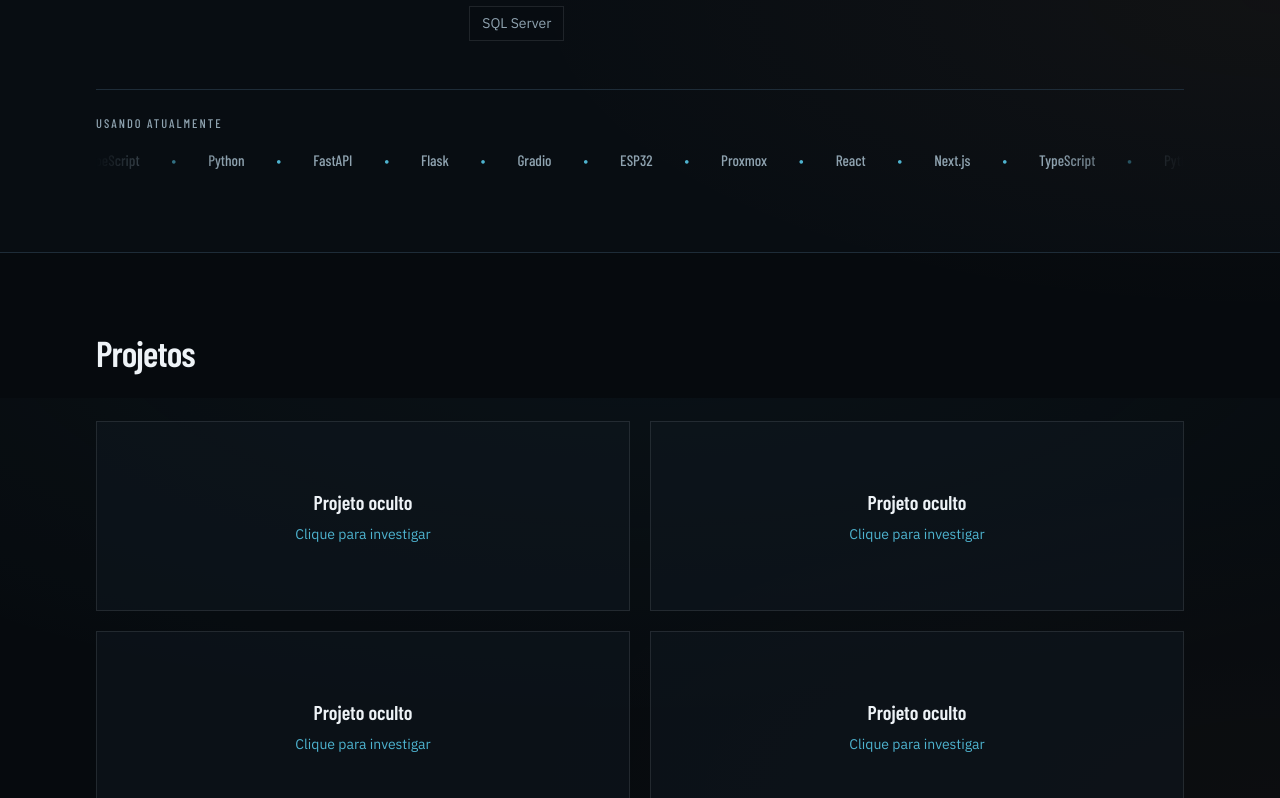
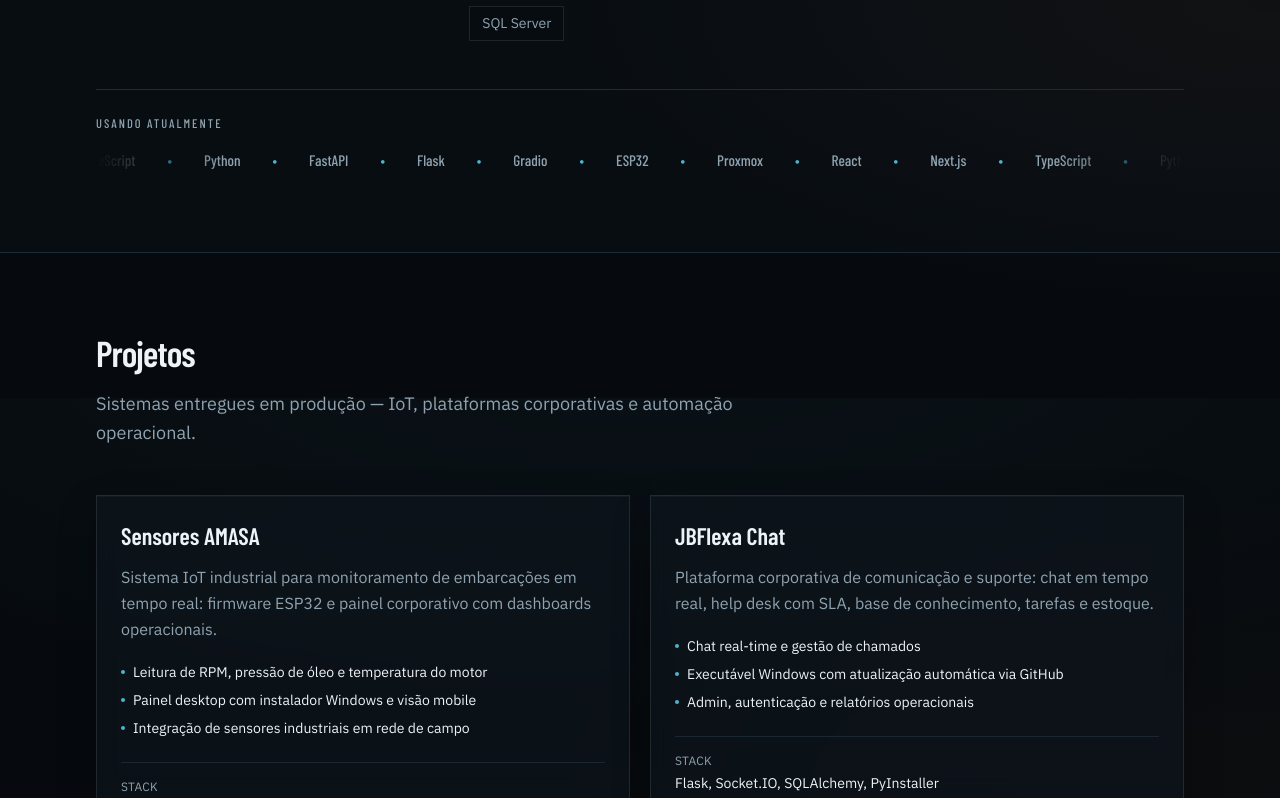
Before and after one commit to camilomelo8428/portfolio-camilo, a Next.js app: page /portfolio-camilo/ in a window 1280 px wide. Shown: the part 2002-2800 px from the top of the page. Built offline with nearby package versions, Linux system fonts and the light colour scheme.

Commit message:
fix: exibe projetos abertos em vez de cards ocultos

```diff
--- a/src/app/globals.css
+++ b/src/app/globals.css
@@ -897,6 +897,23 @@ body {
   }
 }
 
+.project-card {
+  height: 100%;
+  border: 1px solid rgba(238, 243, 247, 0.1);
+  background: rgba(16, 24, 32, 0.55);
+  padding: 1.5rem;
+  transition:
+    border-color 0.3s ease,
+    background-color 0.3s ease,
+    transform 0.3s ease;
+}
+
+.project-card:hover {
+  border-color: rgba(78, 179, 207, 0.4);
+  background: rgba(78, 179, 207, 0.06);
+  transform: translateY(-2px);
+}
+
 .project-hidden-card {
   height: 100%;
 }
--- a/src/components/Projects.tsx
+++ b/src/components/Projects.tsx
@@ -1,24 +1,10 @@
 "use client";
 
-import { useState } from "react";
 import { RevealOnScroll } from "@/components/RevealOnScroll";
 import { useLanguage } from "@/i18n/LanguageProvider";
 
 export function Projects() {
   const { t } = useLanguage();
-  const [revealed, setRevealed] = useState<Set<number>>(new Set());
-
-  const toggleProject = (index: number) => {
-    setRevealed((previous) => {
-      const next = new Set(previous);
-      if (next.has(index)) {
-        next.delete(index);
-      } else {
-        next.add(index);
-      }
-      return next;
-    });
-  };
 
   return (
     <section id="projetos" className="section-shell border-b border-line bg-bg-deep/40">
@@ -27,27 +13,19 @@ export function Projects() {
           <h2 className="font-[family-name:var(--font-display)] text-3xl font-semibold tracking-tight text-ink md:text-4xl">
             {t.projects.heading}
           </h2>
+          <p className="mt-4 max-w-2xl text-base leading-relaxed text-ink-muted md:text-lg">
+            {t.projects.lead}
+          </p>
         </RevealOnScroll>
 
-        <div className="mt-12 grid gap-5 md:grid-cols-2 lg:grid-cols-2">
-          {t.projects.items.map((project, index) => {
-            const isOpen = revealed.has(index);
-
-            return (
+        <div className="mt-12 grid gap-5 md:grid-cols-2">
+          {t.projects.items.map((project, index) => (
             <RevealOnScroll key={project.name} delay={index * 70}>
-                <article className="project-hidden-card">
-                  <button
-                    type="button"
-                    className="project-hidden-card__trigger"
-                    aria-expanded={isOpen}
-                    onClick={() => toggleProject(index)}
-                  >
-                    {isOpen ? (
-                      <div className="project-hidden-card__content text-left">
+              <article className="project-card">
                 <h3 className="font-[family-name:var(--font-display)] text-xl font-semibold text-ink md:text-2xl">
                   {project.name}
                 </h3>
-                        <p className="mt-4 text-sm leading-relaxed text-ink-muted md:text-base">
+                <p className="mt-3 text-sm leading-relaxed text-ink-muted md:text-base">
                   {project.summary}
                 </p>
                 <ul className="mt-5 space-y-2 text-sm text-ink">
@@ -72,29 +50,14 @@ export function Projects() {
                       target="_blank"
                       rel="noopener noreferrer"
                       className="mt-4 inline-flex items-center gap-1 text-sm font-medium text-steel underline-offset-4 hover:underline"
-                              onClick={(event) => event.stopPropagation()}
                     >
                       {t.projects.codeLinkLabel} ↗
                     </a>
                   ) : null}
                 </div>
-                        <p className="mt-5 text-xs text-ink-muted">
-                          {t.projects.closeHint}
-                        </p>
-                      </div>
-                    ) : (
-                      <div className="project-hidden-card__locked">
-                        <h3 className="font-[family-name:var(--font-display)] text-lg font-semibold text-ink md:text-xl">
-                          {t.projects.hiddenTitle}
-                        </h3>
-                        <p className="mt-2 text-sm text-steel">{t.projects.revealHint}</p>
-                      </div>
-                    )}
-                  </button>
               </article>
             </RevealOnScroll>
-            );
-          })}
+          ))}
         </div>
       </div>
     </section>
```
Lines whose indentation alone changed are shown as unchanged.
